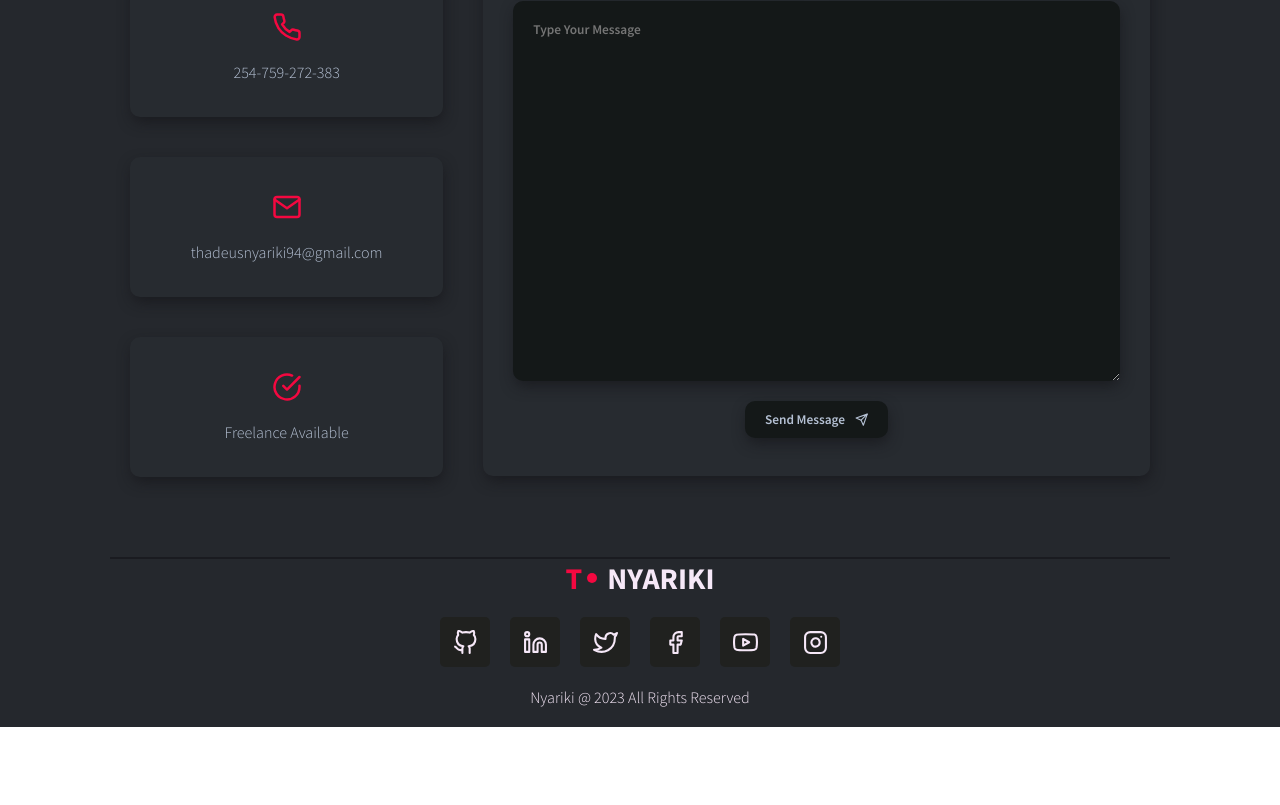
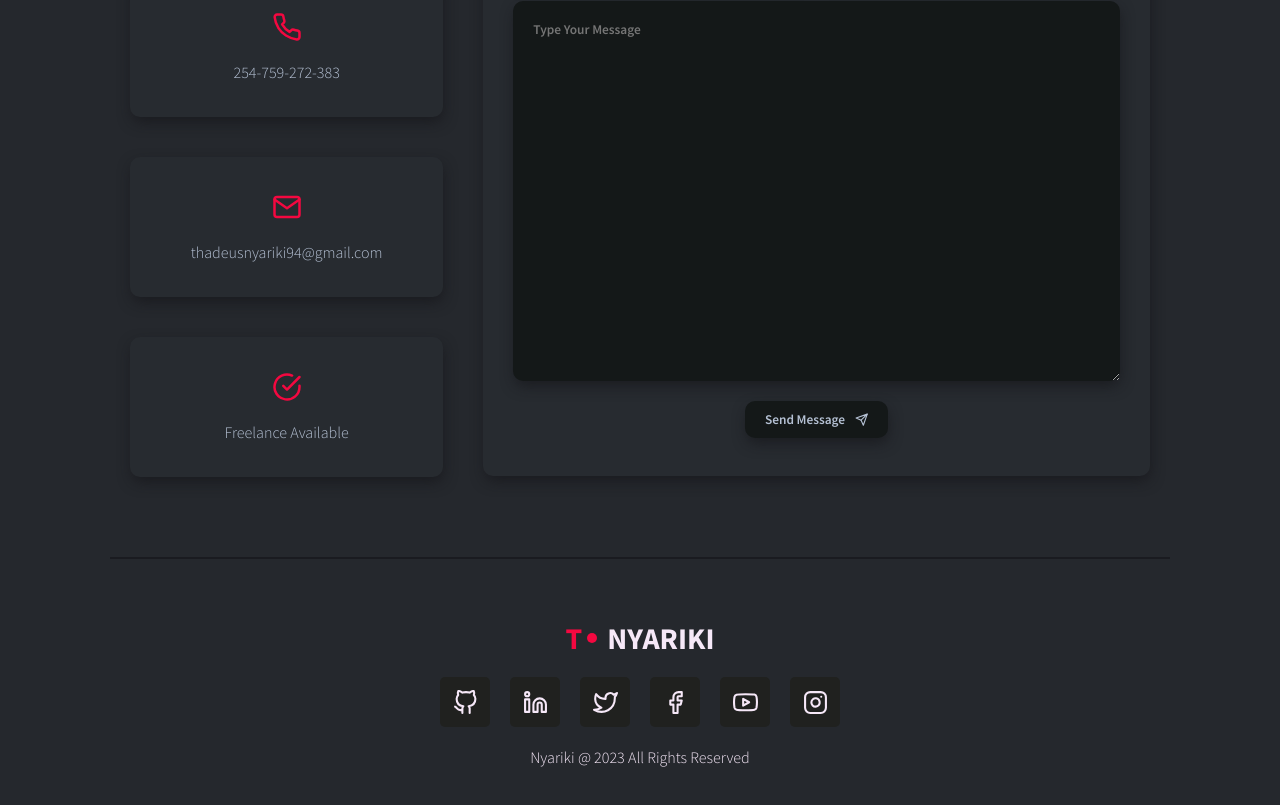
Before and after one commit to thadeusdev/portfolio-website, a React (Create React App) app: page / in a window 1280 px wide. Shown: the part 5191-5996 px from the top of the page. Before the commit the page ends 5918 px from the top, so only its background shows below. Built offline with nearby package versions, Linux system fonts and the light colour scheme.

Commit message:
Changed padding for footer

```diff
--- a/src/components/Footer/Footer.scss
+++ b/src/components/Footer/Footer.scss
@@ -4,7 +4,7 @@
     justify-content: center;
     flex-direction: column;
     margin: 0px 110px;
-    padding-bottom: 20px;
+    padding: 60px;
     gap: 20px;
 
     .logo{
```
